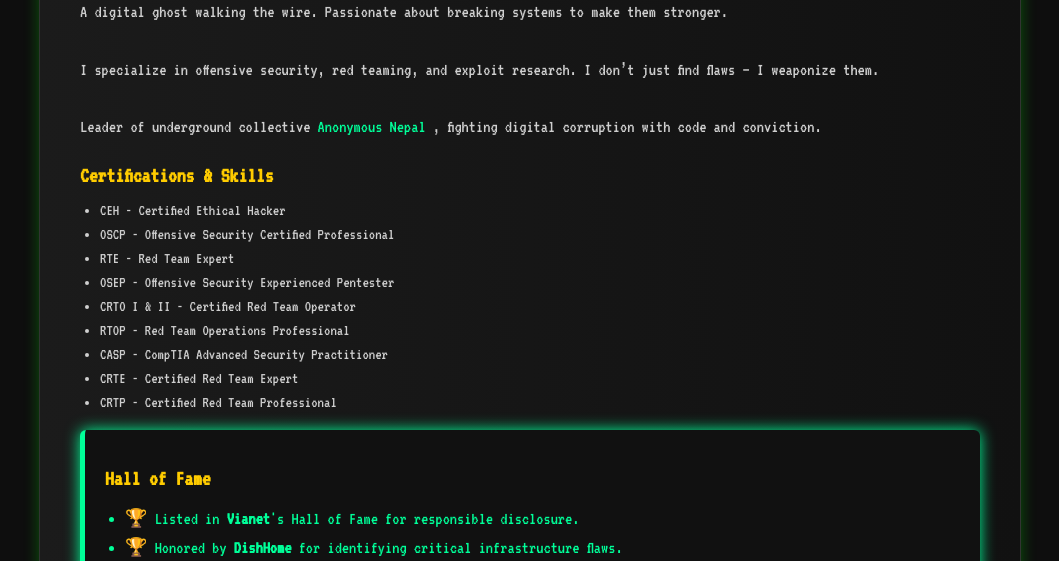
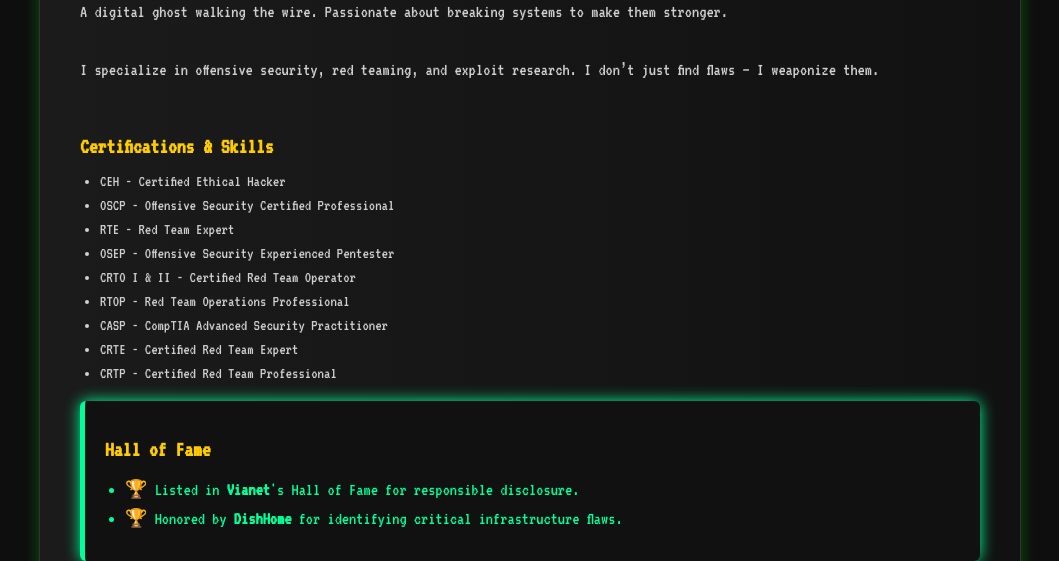
Before and after one commit to aadityakarki007/BiksSite, a plain HTML site: page index.html in a window 1280 px wide. Shown: the part 239-800 px from the top of the page, without its empty margins (110-1169 px from the left). Drawn offline with Linux system fonts and the light colour scheme.

Commit message:
Update index.html

```diff
--- a/index.html
+++ b/index.html
@@ -128,7 +128,6 @@
     <div class="bio">
       A digital ghost walking the wire. Passionate about breaking systems to make them stronger.<br><br>
       I specialize in offensive security, red teaming, and exploit research. I don’t just find flaws — I weaponize them.<br><br>
-       Leader of underground collective <span style="color:#00ff99">Anonymous Nepal  </span>, fighting digital corruption with code and conviction.
     </div>
 
     <div class="certs">
```
